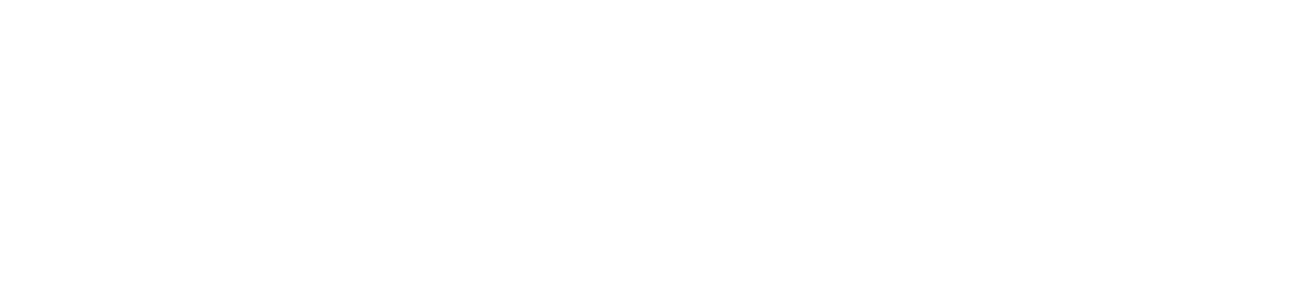
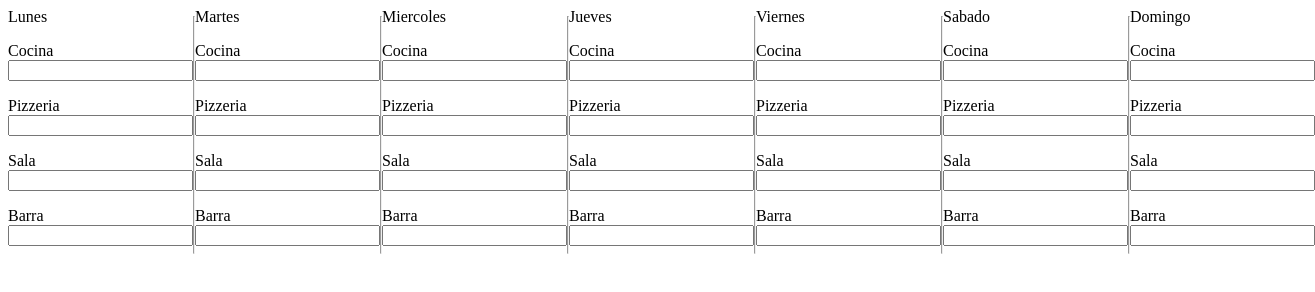
Before and after one commit to kvn1997/new-project, a plain HTML site: page progtamma/index.html in a window 1280 px wide. Shown: the whole page, 1315 px wide, since content can reach past the window. Drawn offline with nearby package versions, Linux system fonts and the light colour scheme.

Commit message:
Add files via upload

```diff
--- a/progtamma/index.html
+++ b/progtamma/index.html
@@ -6,10 +6,65 @@
     <meta name="viewport" content="width=device-width, initial-scale=1.0">
     <meta http-equiv="X-UA-Compatible" content="ie=edge">
     <title>Document</title>
+    <script src="https://code.jquery.com/jquery-3.4.1.min.js" integrity="sha256-CSXorXvZcTkaix6Yvo6HppcZGetbYMGWSFlBw8HfCJo=" crossorigin="anonymous"></script>
+
     <script src="lalla.js"></script>
 </head>
 
 <body>
+    <div id="dias">
+        <div id="Lunes">Lunes
+            <p>Cocina<input type="number" id="lun_Coc"></p>
+            <p>Pizzeria<input type="number" id="lun_pizz"></p>
+            <p>Sala <input type="number" id="lun_sala"></p>
+            <p>Barra <input type="number" id="lun_barra"></p>
+
+        </div>
+        <hr>
+        <div id="martes">Martes
+            <p>Cocina<input type="number" id="mar_Coc"></p>
+            <p>Pizzeria<input type="number" id="mar_pizz"></p>
+            <p>Sala<input type="number" id="mar_sala"></p>
+            <p>Barra<input type="number" id="mar_barra"></p>
+        </div>
+        <hr>
+        <div id="miercoles">Miercoles
+            <p>Cocina<input type="number" id="mie_Coc"></p>
+            <p>Pizzeria<input type="number" id="mie_pizz"></p>
+            <p>Sala<input type="number" id="mie_sala"></p>
+            <p>Barra<input type="number" id="mie_barra"></p>
+        </div>
+        <hr>
+        <div id="jueves">Jueves
+            <p>Cocina<input type="number" id="jue_Coc"></p>
+            <p>Pizzeria<input type="number" id="jue_pizz"></p>
+            <p>Sala<input type="number" id="jue_sala"></p>
+            <p>Barra<input type="number" id="jue_barra"></p>
+        </div>
+        <hr>
+        <div id="viernes">Viernes
+            <p>Cocina<input type="number" id="ven_Coc"></p>
+            <p>Pizzeria<input type="number" id="ven_pizz"></p>
+            <p>Sala<input type="number" id="ven_sala"></p>
+            <p>Barra<input type="number" id="ven_barra"></p>
+        </div>
+        <hr>
+        <div id="sabado">Sabado
+            <p>Cocina<input type="number" id="sab_Coc"></p>
+            <p>Pizzeria<input type="number" id="sab_pizz"></p>
+            <p>Sala<input type="number" id="sab_sala"></p>
+            <p>Barra<input type="number" id="sab_barra"></p>
+        </div>
+        <hr>
+        <div id="domingo">Domingo
+            <p>Cocina<input type="number" id="dom_Coc"></p>
+            <p>Pizzeria<input type="number" id="dom_pizz"></p>
+            <p>Sala<input type="number" id="dom_sala"></p>
+            <p>Barra<input type="number" id="dom_barra"></p>
+        </div>
+
+    </div>
+
 
 </body>
 
--- a/progtamma/lalla.js
+++ b/progtamma/lalla.js
@@ -1,6 +1,6 @@
 var Kevin = {
     horas: 20,
-    profesion: "ayud_pizzero",
+    profesion: "pizzero",
 }
 var Johnny = {
     horas: 40,
@@ -15,7 +15,7 @@ var Anna = {
     profesion: "barra",
 }
 cocina = [];
-ayud_pizzeria = [];
+pizzeria = [];
 barra = [];
 sala = [];
 
@@ -29,9 +29,18 @@ var horas = [empleados[0].horas, empleados[1].horas,
 var profesion = [empleados[0].profesion, empleados[1].profesion,
     empleados[2].profesion, empleados[3].profesion
 ];
-console.log(profesion);
 var semana = [40];
-if (horas[1] < semana) {
-    semana.push(empleados[1]);
+if (horas[0] < semana) {
+    semana.push(empleados[0]);
 }
-console.log(semana);
+var lunes = [];
+var martes = [];
+var miercoles = [];
+var jueves = [];
+var viernes = [];
+var sabado = [];
+var domingo = [];
+$(document).ready(function() {
+    $("#dias").css("display", "flex");
+});
+var input1 = $("#input1");
```
